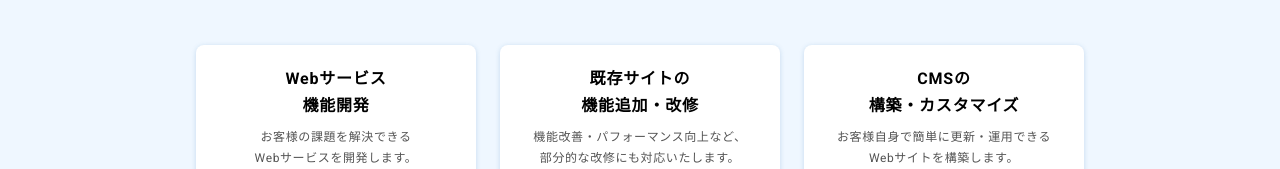
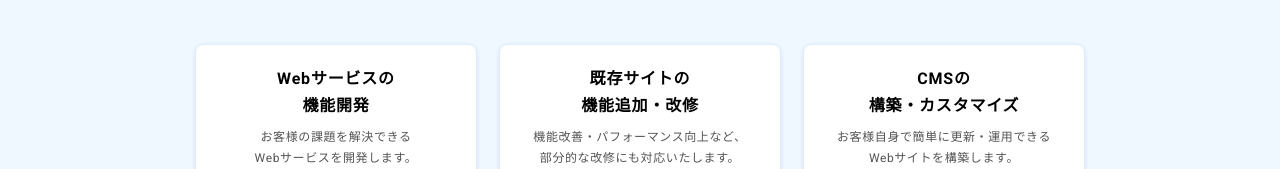
Before and after one commit to yutaroud/rect, a Next.js app: page /demand in a window 1280 px wide. Shown: the part 615-784 px from the top of the page. Built offline with nearby package versions, Linux system fonts and the light colour scheme.

Commit message:
別タブの制御をボタン設定＆文字校正

```diff
--- a/src/app/demand/Contact.tsx
+++ b/src/app/demand/Contact.tsx
@@ -75,6 +75,7 @@ const Contact = () => {
           showFreeLabel={false}
           icon="arrow-right"
           href="https://forms.gle/tWbY3pJaxRpEq7Nz8"
+          isExternal={true}
         />
       </Box>
       <Box
--- a/src/app/demand/KeyVisual.tsx
+++ b/src/app/demand/KeyVisual.tsx
@@ -124,6 +124,7 @@ const KeyVisual = () => {
               variant="primary"
               icon="arrow-right"
               href="https://forms.gle/tWbY3pJaxRpEq7Nz8"
+              isExternal={true}
             />
           </Box>
         </Box>
--- a/src/app/demand/Service.tsx
+++ b/src/app/demand/Service.tsx
@@ -118,7 +118,7 @@ const Service = () => {
               component="h3"
               sx={[sxStyles.title, commonSxStyles.typography.largeText]}
             >
-              Webサービス
+              Webサービスの
               <br />
               機能開発
             </Typography>
--- a/src/app/demand/components/Button.tsx
+++ b/src/app/demand/components/Button.tsx
@@ -9,7 +9,8 @@ interface CustomButtonProps {
   variant?: 'primary' | 'secondary';
   showFreeLabel?: boolean;
   icon?: 'arrow-right' | 'new-tab';
-  href?: string;
+  href: string;
+  isExternal?: boolean;
 }
 
 const CustomButton: React.FC<CustomButtonProps> = ({
@@ -18,6 +19,7 @@ const CustomButton: React.FC<CustomButtonProps> = ({
   showFreeLabel = true,
   icon,
   href,
+  isExternal = false,
 }) => {
   const getIcon = () => {
     switch (icon) {
@@ -36,6 +38,8 @@ const CustomButton: React.FC<CustomButtonProps> = ({
     <Button
       variant="contained"
       href={href}
+      rel={isExternal ? "noopener noreferrer" : ""}
+      target={isExternal ? "_blank" : ""}
       sx={[
         {
           backgroundColor:
```
